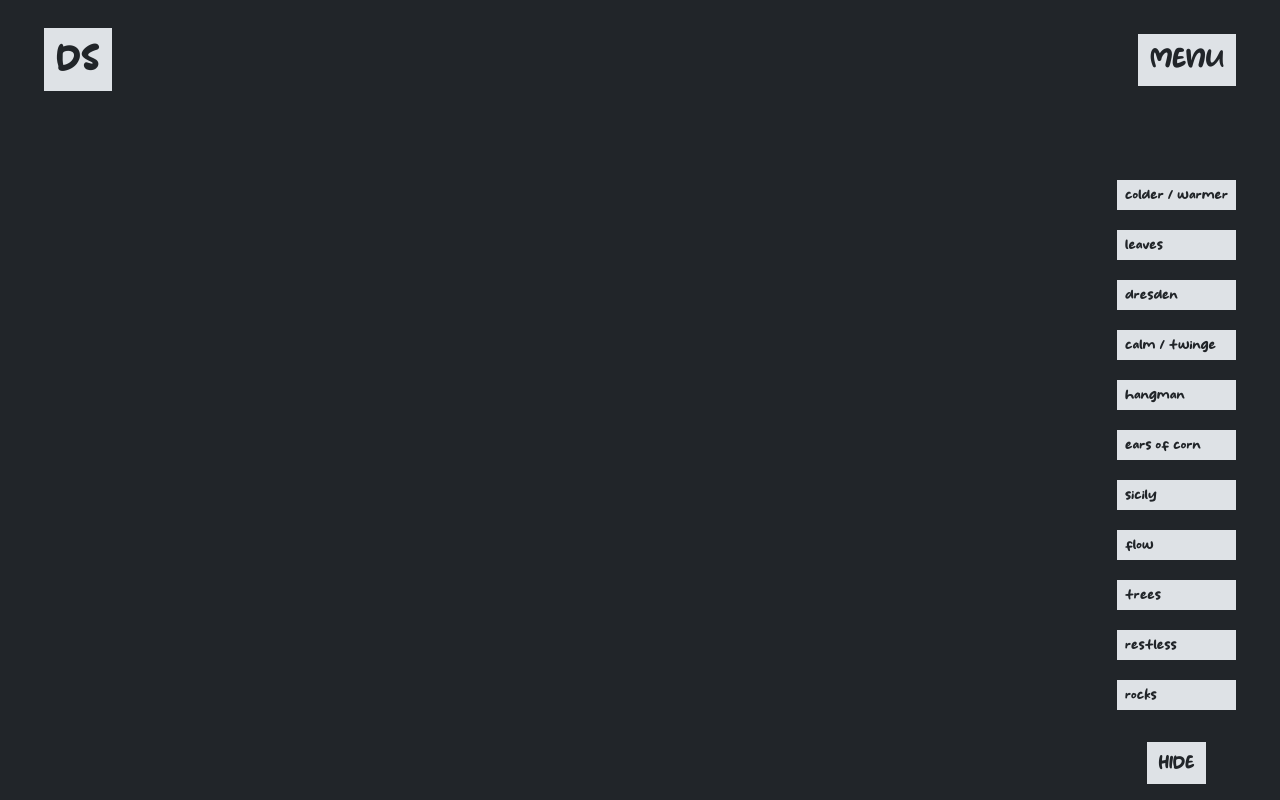
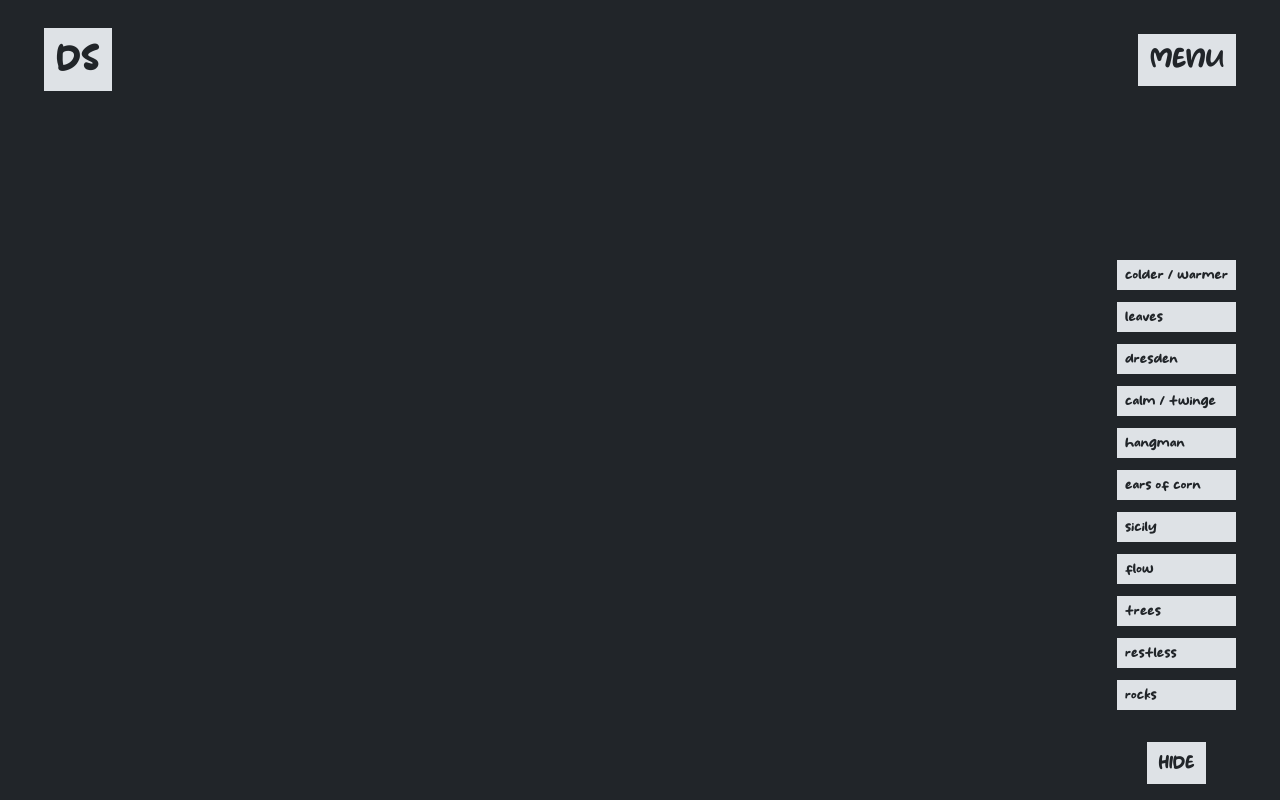
Before and after one commit to DagnaSchmidt/analog-photos, a React (Create React App) app: page /photos in a window 1280 px wide. Built offline with nearby package versions, Linux system fonts and the light colour scheme.

Commit message:
nav style change

```diff
--- a/src/Styles/app.css
+++ b/src/Styles/app.css
@@ -210,7 +210,7 @@ ul, li {
   display: flex;
   flex-direction: column;
   width: 100%;
-  gap: 12px;
+  gap: 4px;
   padding: 24px 0;
   background-color: var(--color-black);
 }
--- a/src/Styles/app.scss
+++ b/src/Styles/app.scss
@@ -87,7 +87,7 @@ ul, li {
                 display: flex;
                 flex-direction: column;
                 width: 100%;
-                gap: 12px;
+                gap: 4px;
                 padding: 24px 0;
                 background-color: var(--color-black);
             }
```
Also changed, not shown: 1 other file (tests, documents, lock files or other folders).
